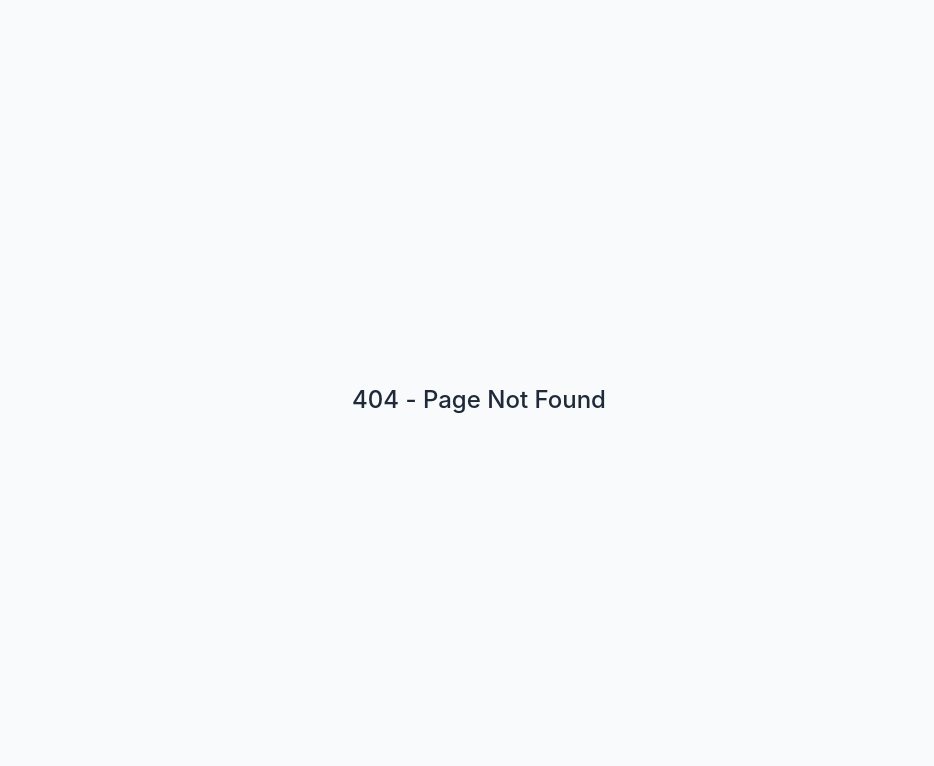
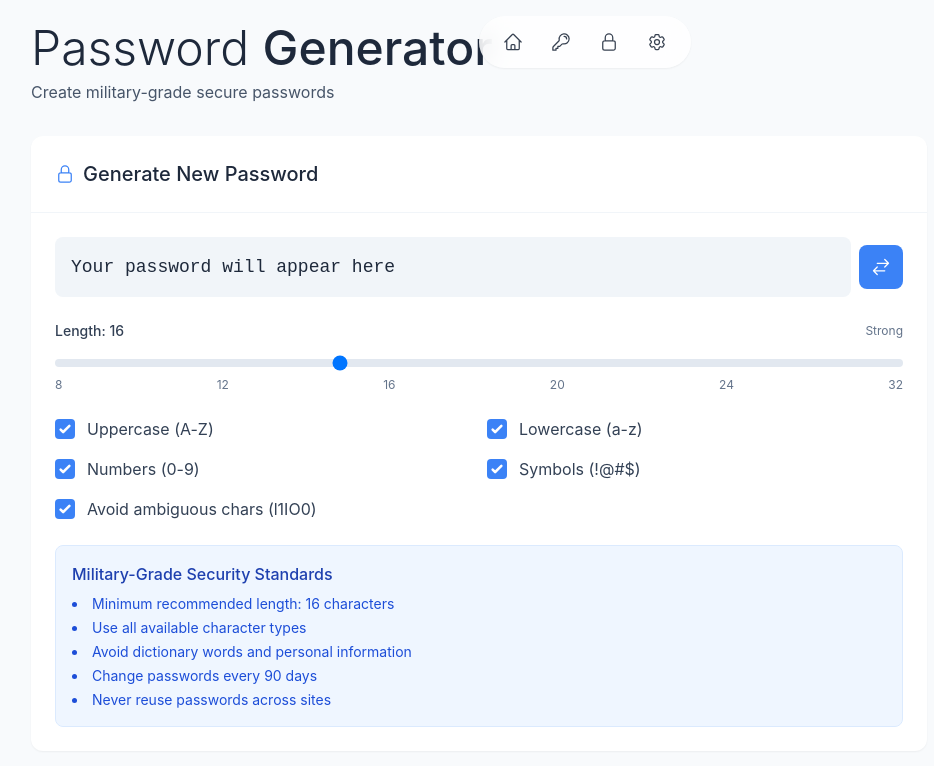
Before and after one commit to AnuarOrozco/Password-Manager-V2, a React (Vite) app: page /generator in a window 1280 px wide. Before the commit this address had no page. Shown: the top 766 px of the page, without its empty margins (161-1095 px from the left). Built offline with nearby package versions, Linux system fonts and the light colour scheme.

Commit message:
feat: add password generator route and component

```diff
--- a/src/App.jsx
+++ b/src/App.jsx
@@ -5,6 +5,7 @@ import LoadingSpinner from './components/LoadingSpinner';
 // Lazy load pages for better performance
 const Home = lazy(() => import('./pages/Home'));
 const Dashboard = lazy(() => import('./pages/Dashboard'));
+const Generator = lazy(() => import('./pages/Generator')); // Nueva importación
 
 function App() {
   return (
@@ -13,6 +14,7 @@ function App() {
         <Routes>
           <Route path="/" element={<Home />} />
           <Route path="/dashboard" element={<Dashboard />} />
+          <Route path="/generator" element={<Generator />} /> {/* Nueva ruta */}
 
           {/* Add a catch-all route for 404 errors */}
           <Route path="*" element={<NotFound />} />
--- a/src/components/Header.jsx
+++ b/src/components/Header.jsx
@@ -25,7 +25,7 @@ const Header = () => {
             {
               icon: <LockClosedIcon className="h-5 w-5" />,
               name: 'Generator',
-              path: '/generator'
+              path: '/Generator'
             },
             {
               icon: <Cog6ToothIcon className="h-5 w-5" />,
--- a/src/pages/Generator.jsx
+++ b/src/pages/Generator.jsx
@@ -0,0 +1,222 @@
+import { useState, useCallback } from 'react'
+import { motion } from 'framer-motion'
+import { LockClosedIcon, ClipboardDocumentIcon, CheckIcon, ArrowsRightLeftIcon } from '@heroicons/react/24/outline'
+import Header from '../components/Header'
+
+const Generator = () => {
+  const [password, setPassword] = useState('')
+  const [length, setLength] = useState(16)
+  const [copied, setCopied] = useState(false)
+  const [options, setOptions] = useState({
+    uppercase: true,
+    lowercase: true,
+    numbers: true,
+    symbols: true,
+    avoidAmbiguous: true
+  })
+
+  // Military-grade password requirements
+  const generatePassword = useCallback(() => {
+    const uppercase = 'ABCDEFGHJKLMNPQRSTUVWXYZ'
+    const lowercase = 'abcdefghijkmnopqrstuvwxyz'
+    const numbers = '23456789'
+    const symbols = '!@#$%^&*()_+-=[]{}|;:,.<>?'
+    const ambiguous = 'l1IO0'
+
+    let chars = ''
+    if (options.uppercase) chars += uppercase
+    if (options.lowercase) chars += lowercase
+    if (options.numbers) chars += numbers
+    if (options.symbols) chars += symbols
+    if (!options.avoidAmbiguous) chars += ambiguous
+
+    // Ensure at least one character from each selected set
+    let generated = ''
+    if (options.uppercase) generated += uppercase.charAt(Math.floor(Math.random() * uppercase.length))
+    if (options.lowercase) generated += lowercase.charAt(Math.floor(Math.random() * lowercase.length))
+    if (options.numbers) generated += numbers.charAt(Math.floor(Math.random() * numbers.length))
+    if (options.symbols) generated += symbols.charAt(Math.floor(Math.random() * symbols.length))
+
+    // Fill the rest randomly
+    for (let i = generated.length; i < length; i++) {
+      generated += chars.charAt(Math.floor(Math.random() * chars.length))
+    }
+
+    // Shuffle the result
+    setPassword(generated.split('').sort(() => 0.5 - Math.random()).join(''))
+    setCopied(false)
+  }, [length, options])
+
+  const copyToClipboard = () => {
+    navigator.clipboard.writeText(password)
+    setCopied(true)
+    setTimeout(() => setCopied(false), 2000)
+  }
+
+  const handleOptionChange = (option) => {
+    setOptions(prev => ({
+      ...prev,
+      [option]: !prev[option]
+    }))
+  }
+
+  return (
+    <>
+      <Header />
+      <motion.div
+        initial={{ opacity: 0 }}
+        animate={{ opacity: 1 }}
+        className="min-h-screen bg-slate-50 p-6"
+      >
+        <div className="max-w-4xl mx-auto">
+          <motion.header
+            initial={{ y: -20 }}
+            animate={{ y: 0 }}
+            className="mb-8"
+          >
+            <h1 className="text-4xl md:text-5xl font-light text-slate-800">
+              Password <span className="font-medium">Generator</span>
+            </h1>
+            <p className="text-slate-600 mt-2">Create military-grade secure passwords</p>
+          </motion.header>
+
+          <motion.section
+            initial={{ opacity: 0 }}
+            animate={{ opacity: 1 }}
+            transition={{ delay: 0.2 }}
+            className="bg-white rounded-xl shadow-sm overflow-hidden"
+          >
+            <div className="p-6 border-b border-slate-100">
+              <h2 className="text-xl font-medium text-slate-800 flex items-center gap-2">
+                <LockClosedIcon className="h-5 w-5 text-blue-500" />
+                Generate New Password
+              </h2>
+            </div>
+
+            <div className="p-6 space-y-6">
+              {/* Password Output */}
+              <div className="flex items-center gap-2">
+                <div className="flex-1 bg-slate-100 rounded-lg p-4">
+                  <div className="flex justify-between items-center">
+                    <span className="font-mono text-lg break-all">{password || 'Your password will appear here'}</span>
+                    {password && (
+                      <button
+                        onClick={copyToClipboard}
+                        className="text-slate-500 hover:text-blue-500 ml-2"
+                        title="Copy to clipboard"
+                      >
+                        {copied ? (
+                          <CheckIcon className="h-5 w-5 text-green-500" />
+                        ) : (
+                          <ClipboardDocumentIcon className="h-5 w-5" />
+                        )}
+                      </button>
+                    )}
+                  </div>
+                </div>
+                <button
+                  onClick={generatePassword}
+                  className="p-3 bg-blue-500 hover:bg-blue-600 text-white rounded-lg transition-colors"
+                  title="Generate new password"
+                >
+                  <ArrowsRightLeftIcon className="h-5 w-5" />
+                </button>
+              </div>
+
+              {/* Length Slider */}
+              <div>
+                <div className="flex justify-between items-center mb-2">
+                  <label className="text-sm font-medium text-slate-700">
+                    Length: {length}
+                  </label>
+                  <span className="text-xs text-slate-500">
+                    {length < 12 ? 'Weak' : length < 16 ? 'Good' : 'Strong'}
+                  </span>
+                </div>
+                <input
+                  type="range"
+                  min="8"
+                  max="32"
+                  value={length}
+                  onChange={(e) => setLength(parseInt(e.target.value))}
+                  className="w-full h-2 bg-slate-200 rounded-lg appearance-none cursor-pointer"
+                />
+                <div className="flex justify-between text-xs text-slate-500 mt-1">
+                  <span>8</span>
+                  <span>12</span>
+                  <span>16</span>
+                  <span>20</span>
+                  <span>24</span>
+                  <span>32</span>
+                </div>
+              </div>
+
+              {/* Options */}
+              <div className="grid grid-cols-2 gap-4">
+                <label className="flex items-center space-x-3">
+                  <input
+                    type="checkbox"
+                    checked={options.uppercase}
+                    onChange={() => handleOptionChange('uppercase')}
+                    className="form-checkbox h-5 w-5 text-blue-500 rounded"
+                  />
+                  <span className="text-slate-700">Uppercase (A-Z)</span>
+                </label>
+                <label className="flex items-center space-x-3">
+                  <input
+                    type="checkbox"
+                    checked={options.lowercase}
+                    onChange={() => handleOptionChange('lowercase')}
+                    className="form-checkbox h-5 w-5 text-blue-500 rounded"
+                  />
+                  <span className="text-slate-700">Lowercase (a-z)</span>
+                </label>
+                <label className="flex items-center space-x-3">
+                  <input
+                    type="checkbox"
+                    checked={options.numbers}
+                    onChange={() => handleOptionChange('numbers')}
+                    className="form-checkbox h-5 w-5 text-blue-500 rounded"
+                  />
+                  <span className="text-slate-700">Numbers (0-9)</span>
+                </label>
+                <label className="flex items-center space-x-3">
+                  <input
+                    type="checkbox"
+                    checked={options.symbols}
+                    onChange={() => handleOptionChange('symbols')}
+                    className="form-checkbox h-5 w-5 text-blue-500 rounded"
+                  />
+                  <span className="text-slate-700">Symbols (!@#$)</span>
+                </label>
+                <label className="flex items-center space-x-3">
+                  <input
+                    type="checkbox"
+                    checked={options.avoidAmbiguous}
+                    onChange={() => handleOptionChange('avoidAmbiguous')}
+                    className="form-checkbox h-5 w-5 text-blue-500 rounded"
+                  />
+                  <span className="text-slate-700">Avoid ambiguous chars (l1IO0)</span>
+                </label>
+              </div>
+
+              {/* Security Tips */}
+              <div className="bg-blue-50 p-4 rounded-lg border border-blue-100">
+                <h3 className="font-medium text-blue-800 mb-2">Military-Grade Security Standards</h3>
+                <ul className="text-sm text-blue-700 list-disc list-inside space-y-1">
+                  <li>Minimum recommended length: 16 characters</li>
+                  <li>Use all available character types</li>
+                  <li>Avoid dictionary words and personal information</li>
+                  <li>Change passwords every 90 days</li>
+                  <li>Never reuse passwords across sites</li>
+                </ul>
+              </div>
+            </div>
+          </motion.section>
+        </div>
+      </motion.div>
+    </>
+  )
+}
+
+export default Generator
--- a/src/pages/Home.jsx
+++ b/src/pages/Home.jsx
@@ -2,7 +2,6 @@ import { motion } from "framer-motion";
 import { LockClosedIcon, ShieldCheckIcon, KeyIcon, ArrowRightIcon } from "@heroicons/react/24/outline";
 import { useNavigate } from "react-router-dom";
 import Footer from "../components/Footer";
-import Header from '../components/Header';
 
 const Home = () => {
   const navigate = useNavigate();
```
